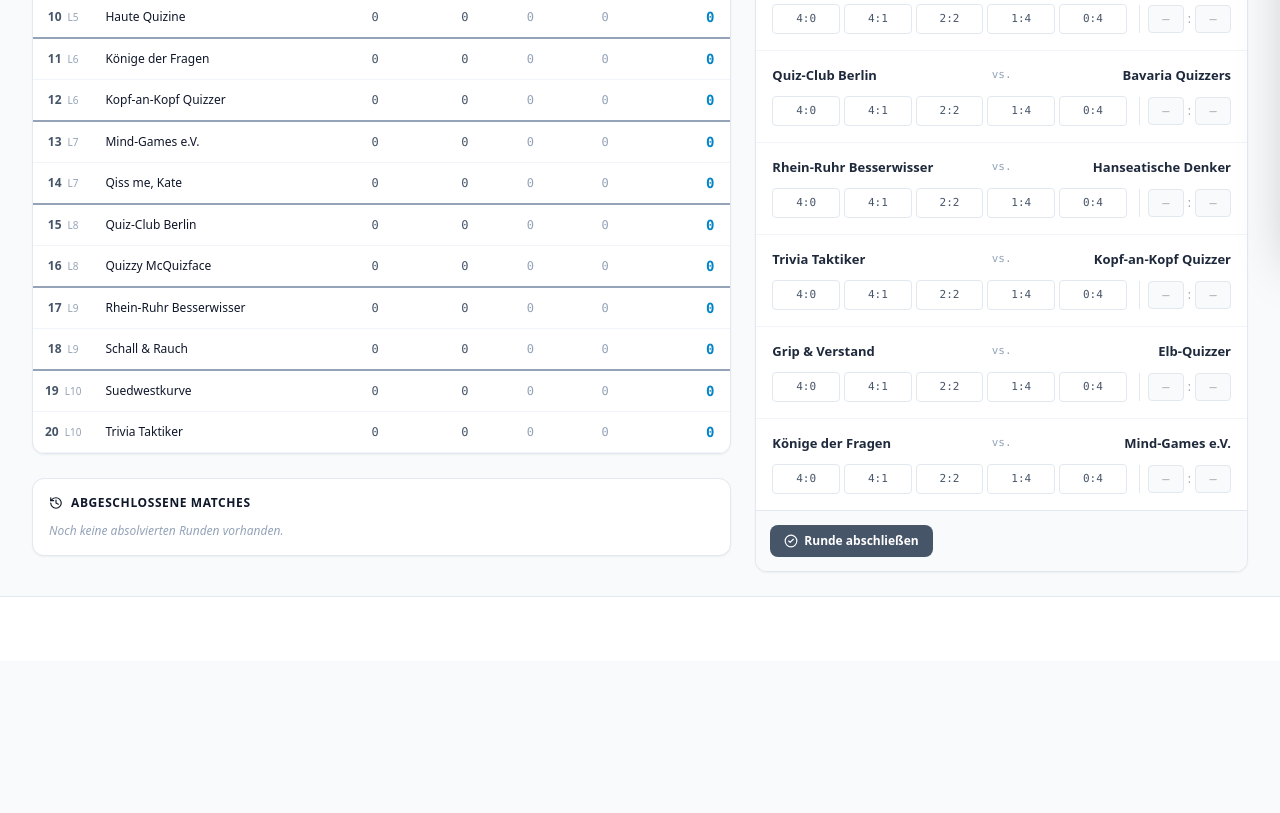
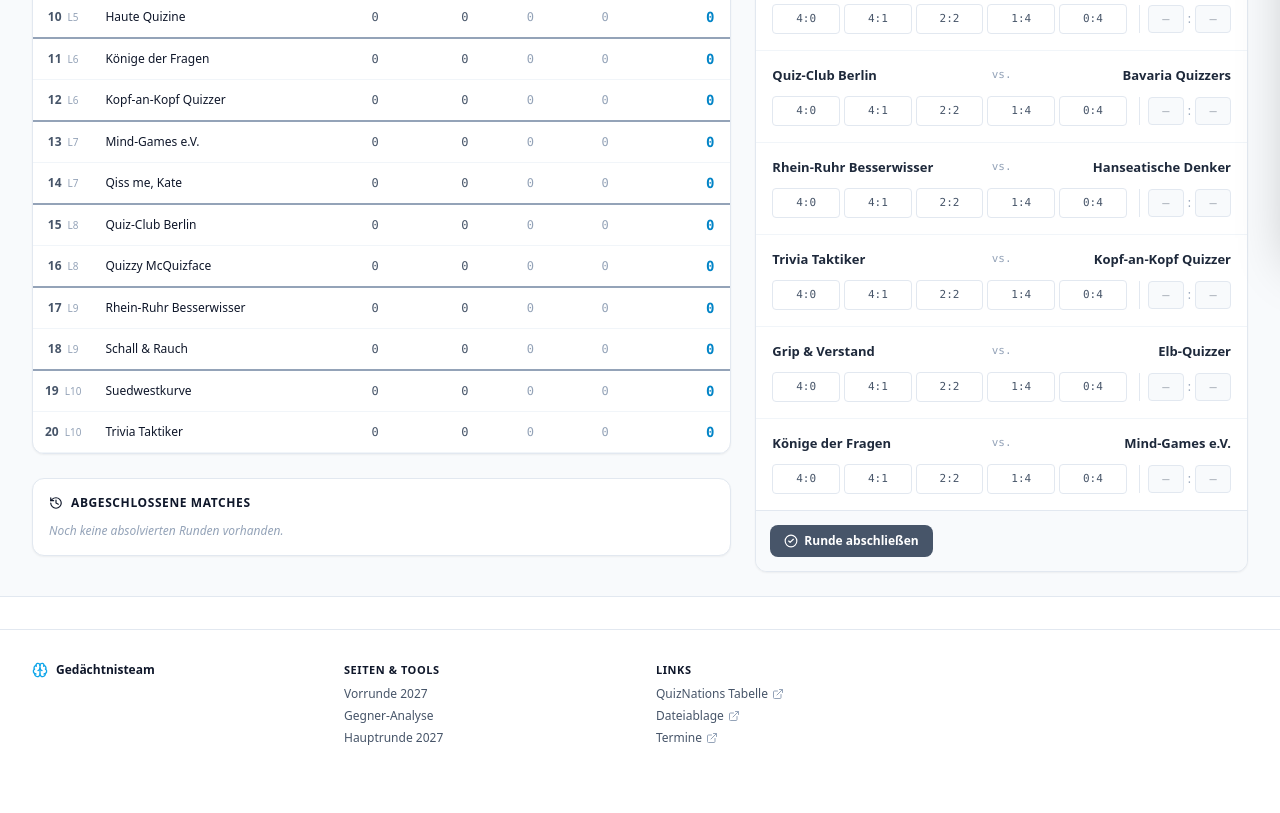
Before and after one commit to McNutty1/Amnesiophobie, a plain HTML site: page Vorrunde2027.html in a window 1280 px wide. Shown: the part 550-1363 px from the top of the page. Before the commit the page ends 1211 px from the top, so only its background shows below. Drawn offline with nearby package versions, Linux system fonts and the light colour scheme.

Commit message:
Update Vorrunde2027.html

```diff
--- a/Vorrunde2027.html
+++ b/Vorrunde2027.html
@@ -14,7 +14,7 @@
     </script>
     <script src="https://cdn.tailwindcss.com"></script>
     <script src="https://unpkg.com/lucide@latest"></script>
-	<script src="shared.js"></script>
+	<script src="JS/shared.js"></script>
     <script>
         tailwind.config = {
             darkMode: 'class',
```
